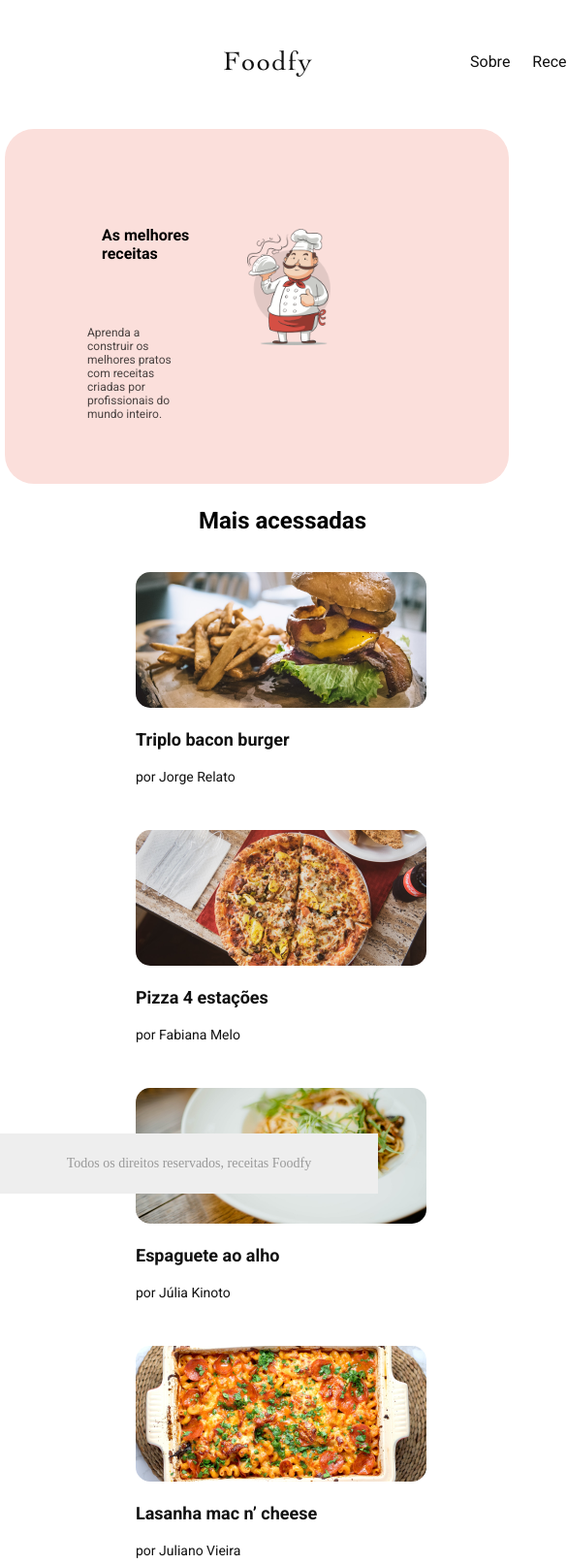
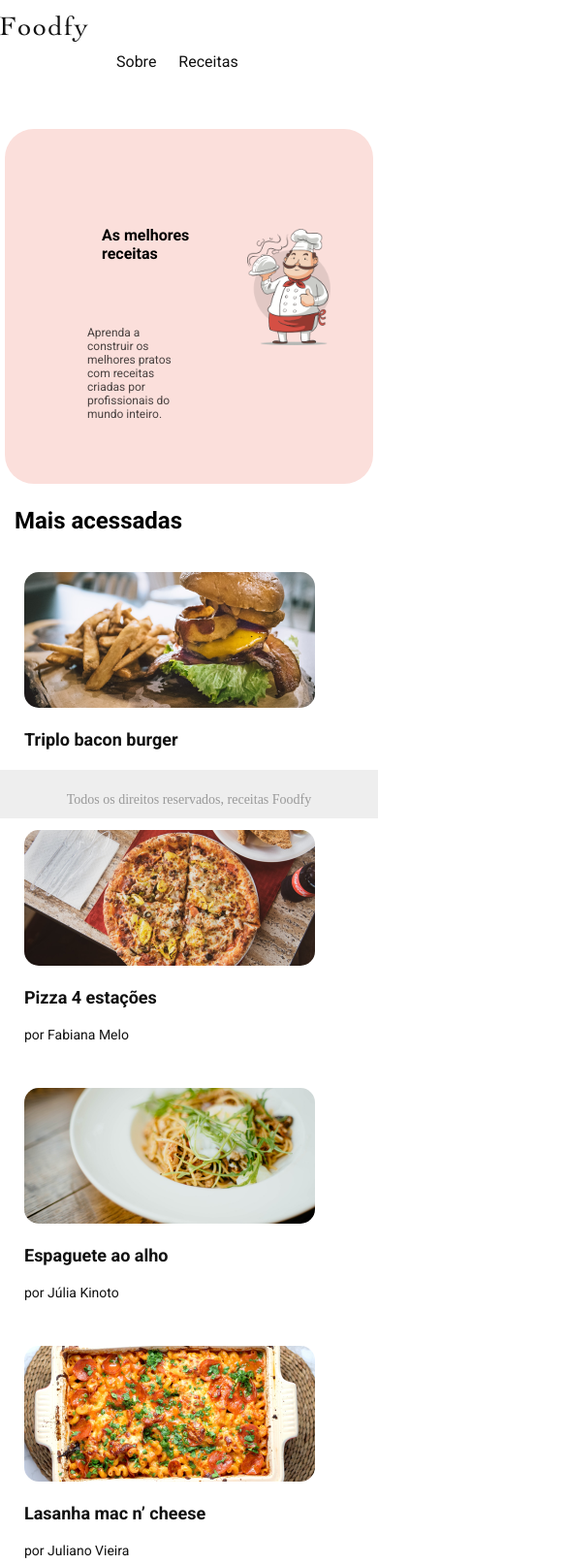
Before and after one commit to MARIANNACROCHA/foodfy, a plain HTML site: page index.html in a window 390 px wide. Shown: the top 1613 px of the page at 97% size, 585 px wide, since content can reach past the window. Drawn offline with Linux system fonts and the light colour scheme.

Commit message:
responsividade index

```diff
--- a/index.html
+++ b/index.html
@@ -100,11 +100,7 @@
         </main>
     </div>
 
-    <div class="general_footer"></div>
-
-    <div class="footer">
-        <footer>Todos os direitos reservados, receitas Foodfy</footer>
-    </div>
+    <footer>Todos os direitos reservados, receitas Foodfy</footer>
 
 </body>
 </html>
--- a/styles/index.css
+++ b/styles/index.css
@@ -148,13 +148,7 @@ h3 {
     font-size: 14px;
 }
 
-.general_footer {
-    position:relative;
-    width: auto;
-    height: 100%;
-}
-
-.footer {
+footer {
     position:absolute;
     background-color: #EEEEEE;
     font-family: Roboto-Regular;
@@ -169,12 +163,24 @@ h3 {
 
 @media only screen and (max-width: 600px) {
 
+    header {
+        width: 400px;
+    }
+
+    header figure{
+        margin: 0;
+    }
+
+    nav {
+        left: 80px;
+    }
+
     nav ul li a {
-        left: 15px;
+        margin:auto;
     }
 
     #banner {
-        width: 520px;
+        width: auto;
     }
 
     h2 {
@@ -201,15 +207,27 @@ h3 {
         grid-template-columns: 1fr;
         left: 120px;
     }
+
+    h3 {
+        padding-left: 10px;
+    }
+
+    .cards {
+        position: absolute;
+        left: 10px;
+    }
+
+    .card__image-container img {
+        text-align: left;
+    }
+
+    footer {
+        width: 100%;
+        height: 50px;
+        margin: auto;
+        bottom: 0;
+        position: fixed;
+
+    }
+
 }
-
-@media only screen and (min-width: 601px) and (max-width: 602px) {
-    .container {
-        width: 30%;
-      }
-
-      h2 {
-          font-size: 16px;
-          left:70px;
-      }
-}
```
